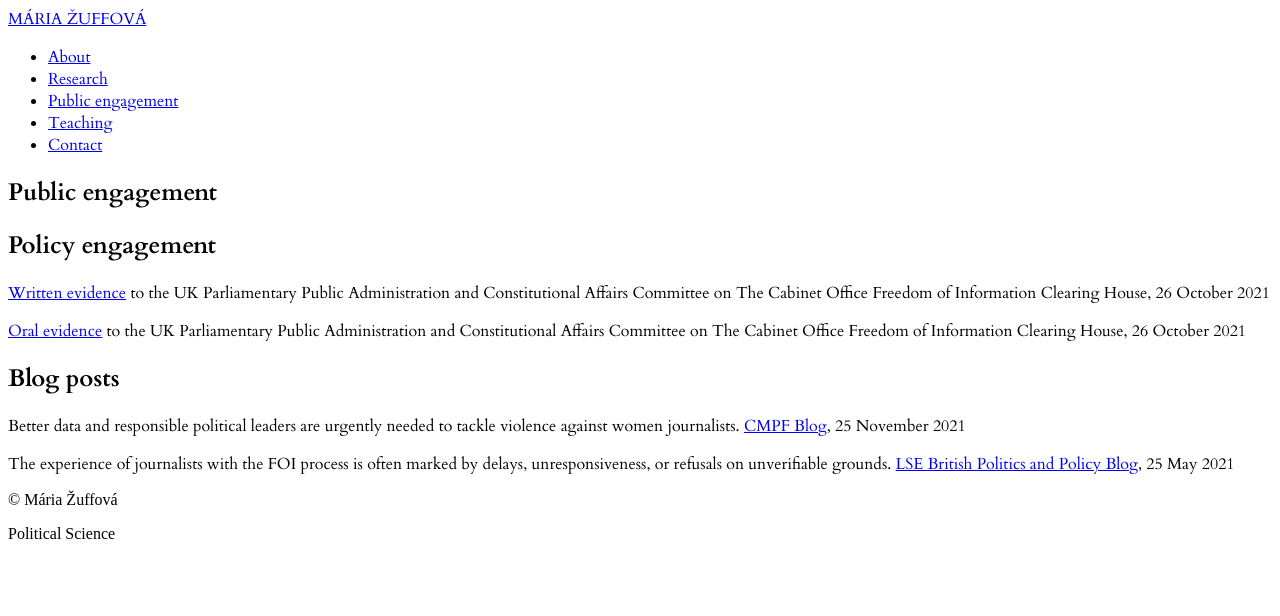
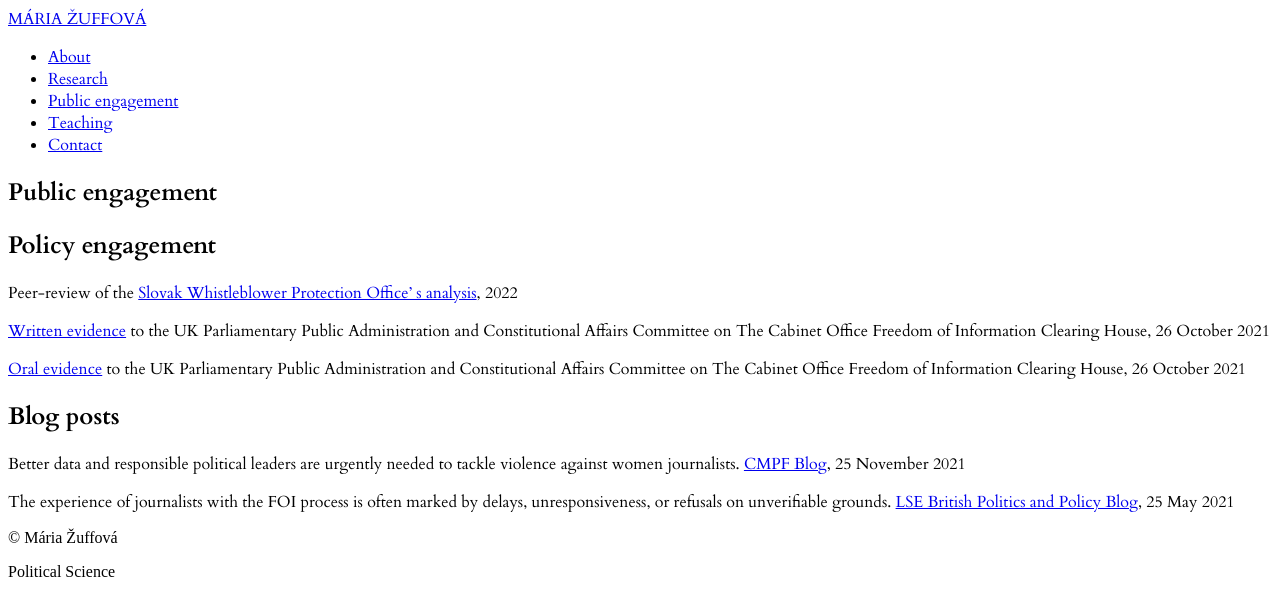
Before and after one commit to mariazuffova/jekyll-profile-site, a Jekyll site: the page built from engagement.md, in a window 1280 px wide. Shown: the top 616 px of the page. Built offline with Jekyll 4.4.1, drawn with Linux system fonts in a browser that asks for light colours; a script that is not in the unit is left out.

Commit message:
Update Pages “engagement”

```diff
--- a/engagement.md
+++ b/engagement.md
@@ -5,6 +5,8 @@ permalink: /engagement
 banner_img: /assets/img/na-pasi.jpeg
 ---
 ## Policy engagement[](https://committees.parliament.uk/writtenevidence/39649/pdf/)
+
+P﻿eer-review of the [Slovak Whistleblower Protection Office' s analysis](https://www.oznamovatelia.sk/wp-content/uploads/2023/01/funkcnost-vnutornych-systemov.pdf), 2022
 
 [Written evidence](https://committees.parliament.uk/writtenevidence/39649/pdf/) to the UK Parliamentary Public Administration and Constitutional Affairs Committee on The Cabinet Office Freedom of Information Clearing House, 26 October 2021
 
```
